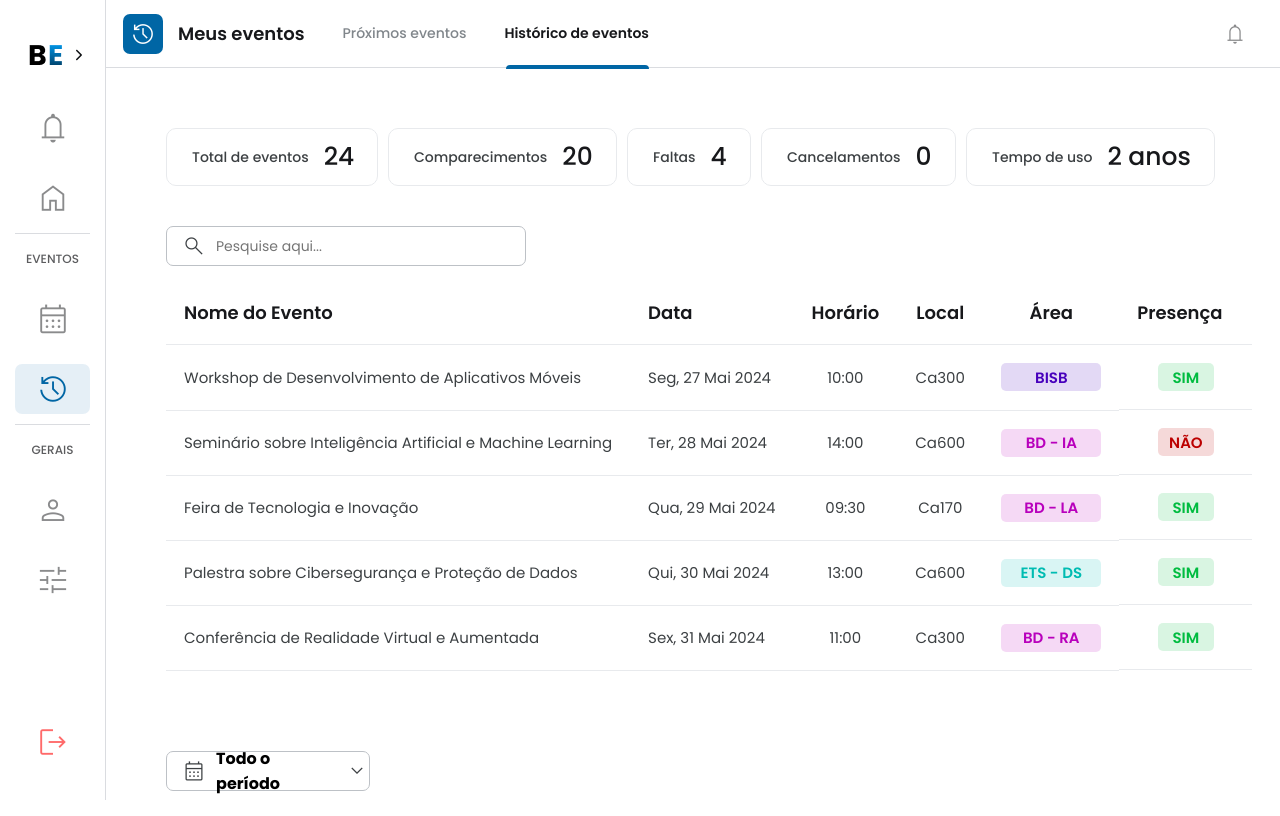
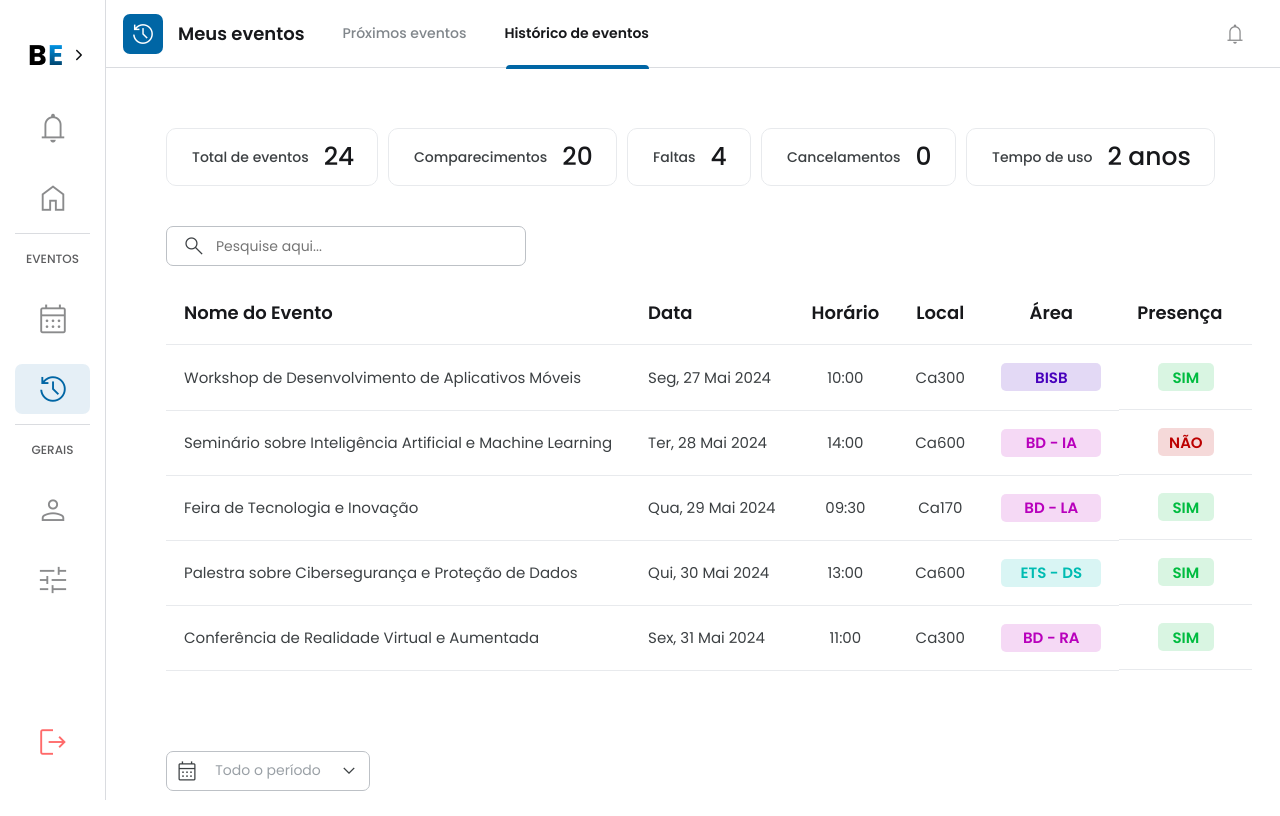
Before and after one commit to EsyProject/EsyFrontend, a React (Vite) app: page /Historic in a window 1280 px wide. Built offline with nearby package versions, Linux system fonts and the light colour scheme.

Commit message:
feat: configuring the css of the modal select

```diff
--- a/src/components/MSelect/MSelect.css
+++ b/src/components/MSelect/MSelect.css
@@ -2,20 +2,65 @@
   position: absolute;
   top: 100%;
   left: 0;
-  width: calc(100% - 20px);
-  max-height: 150px;
-  overflow-y: auto;
+  width: 100%;
+  height: 163px;
   background-color: #fff;
   border: 1px solid #ccc;
-  border-radius: 5px;
+  border-radius: 7px;
   z-index: 999;
+  box-shadow: 3px 3px 10px rgba(218, 220, 224, 0.8);
 }
 
 .option {
   padding: 10px;
   cursor: pointer;
+  font-size: 14px;
+  color: #17181B;
 }
 
 .option:hover {
   background-color: #f0f0f0;
 }
+
+.select-wrapper {
+  position: relative;
+  display: flex;
+  align-items: center;
+  justify-content: space-between;
+  padding: 8px;
+  gap: 9px;
+  width: 204px;
+  height: 40px;
+  border: 1px solid #bdc1c6;
+  border-radius: 7px;
+  margin-top: 40px;
+  margin-bottom: 15px;
+  cursor: pointer;
+}
+
+.select-wrapper h4 {
+  font-size: 14px;
+  color: #9aa0a6;
+  font-weight: 400;
+}
+
+select {
+  width: 100%;
+  background-color: transparent;
+  border: none;
+  color: #9aa0a6;
+  font-size: 14px;
+  font-weight: 400;
+}
+
+.select-wrapper select {
+  background-color: transparent;
+  border: none;
+  color: #9aa0a6;
+  font-size: 14px;
+  font-weight: 400;
+}
+
+.select-wrapper select:focus-visible {
+  outline: none;
+}
--- a/src/pages/Historic/Historic.css
+++ b/src/pages/Historic/Historic.css
@@ -64,37 +64,3 @@
   color: #17181b;
   margin-left: 15px;
 }
-
-.select-wrapper {
-  display: flex;
-  align-items: center;
-  gap: 10px;
-  width: 204px;
-  height: 40px;
-  border: 1px solid #bdc1c6;
-  border-radius: 7px;
-  margin-top: 40px;
-  margin-bottom: 15px;
-  cursor: pointer;
-}
-
-.select-wrapper span {
-  margin-left: 15px;
-}
-
-select {
-  width: 147px;
-}
-
-.select-wrapper select {
-  background-color: transparent;
-  border: none;
-  color: #9aa0a6;
-  font-size: 14px;
-  font-weight: 400;
-
-}
-
-.select-wrapper select:focus-visible {
-  outline: none;
-}
```
